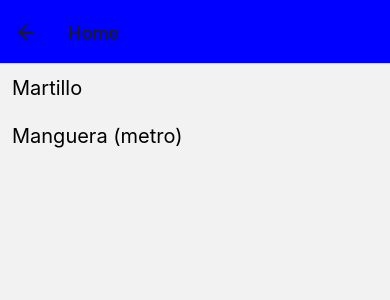
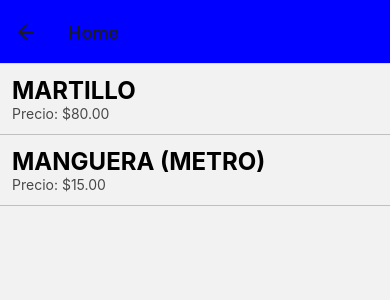
Before and after one commit to Fernant00/inventario, a React Native app: screen /Home in a window 390 px wide. Shown: the top 300 px of the page. Built offline with nearby package versions, Linux system fonts and the light colour scheme.

Commit message:
añadir precio

```diff
--- a/app/screens/Home.tsx
+++ b/app/screens/Home.tsx
@@ -22,6 +22,7 @@ function Home ({navigation}:HomeProps): React.JSX.Element {
     const productItem = ({item}: {item: Product}) => (
         <TouchableOpacity style={styles.productItem}>
             <Text style={styles.itemTitle}>{item.nombre}</Text>
+            <Text style={styles.itemDetail}>Precio: ${item.precio.toFixed(2)} </Text>
         </TouchableOpacity>
     );
 
@@ -45,9 +46,16 @@ function Home ({navigation}:HomeProps): React.JSX.Element {
 const styles = StyleSheet.create({
     productItem:{
         padding:12,
+        borderBottomColor:'#c0c0c0',
+        borderBottomWidth:1,
+        backgroundColor:'withe',
     },
     itemTitle:{
-        fontSize:20,
+        fontSize:24,
+        fontWeight:'bold',
+        color:'black',
+        textTransform:'uppercase',
+
     },
     itemDetail:{
         fontSize:14,
```
